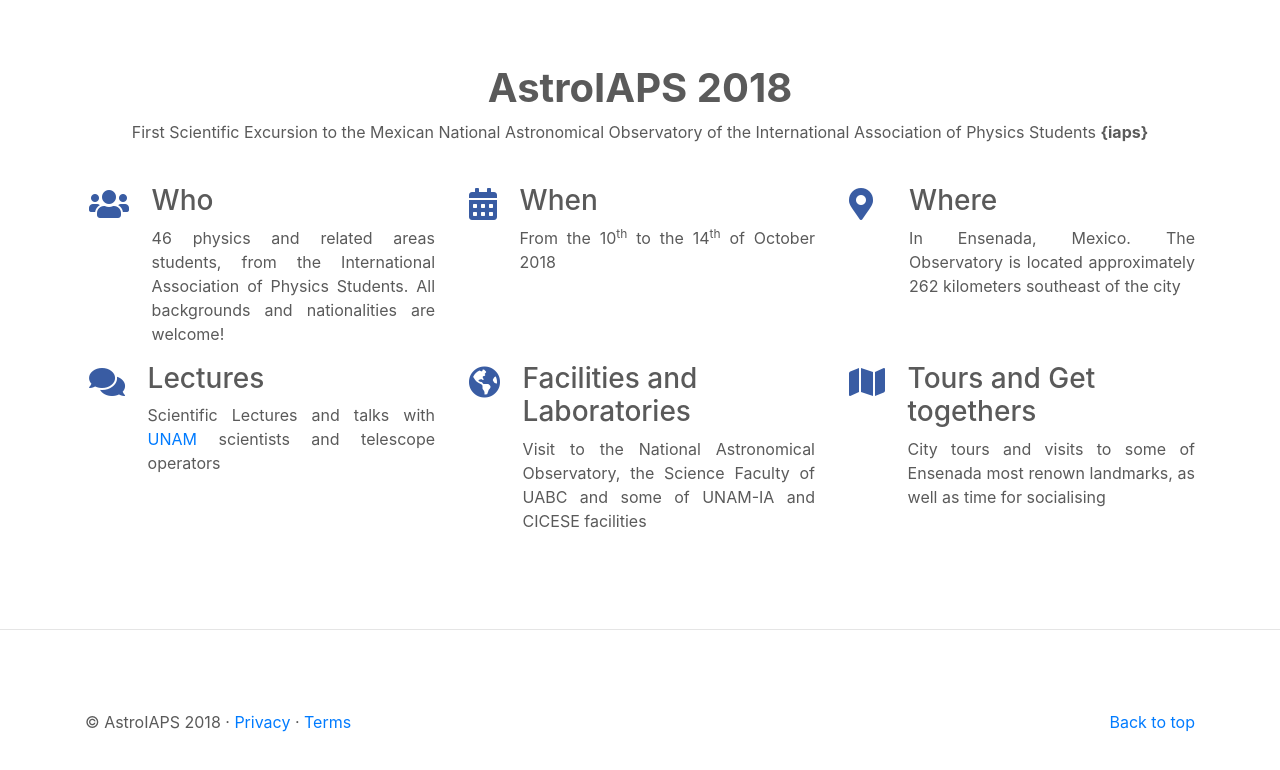
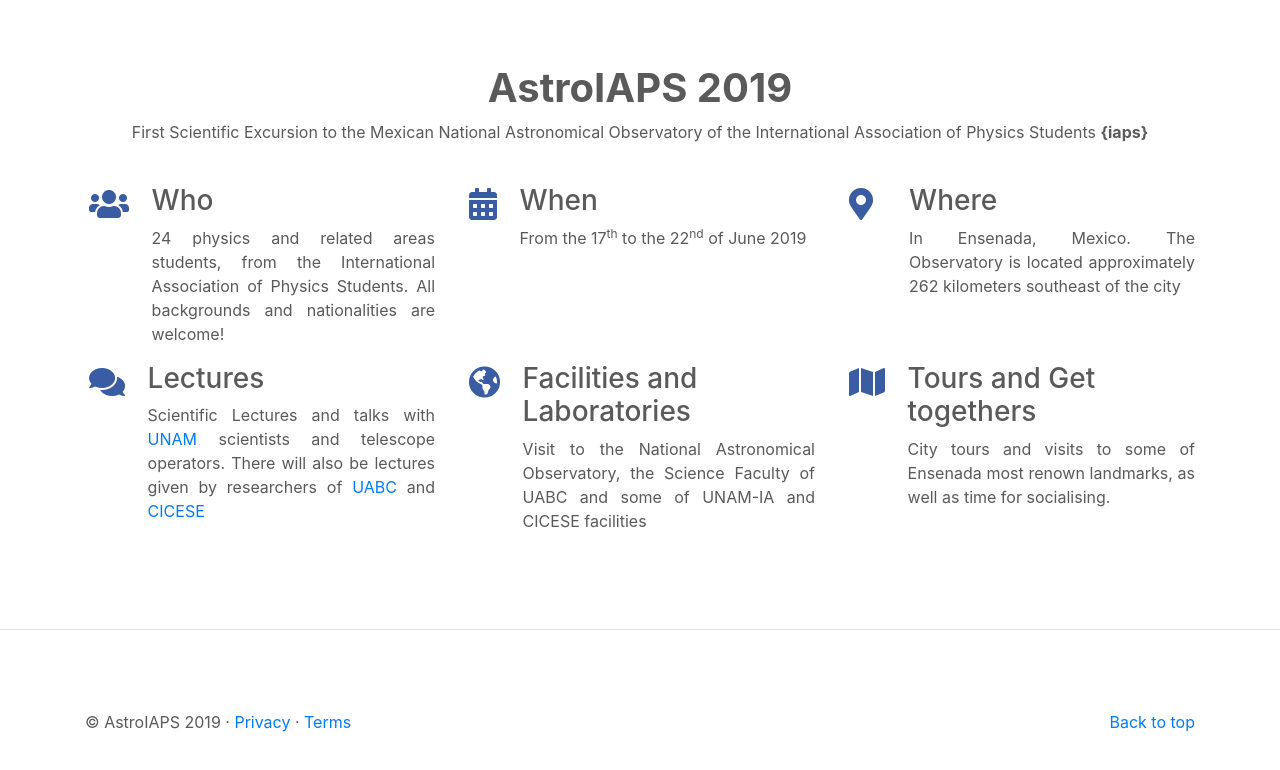
Before and after one commit to Soto2K1/AstroIAPS, a plain HTML site: page index.html in a window 1280 px wide. Shown: the part 560-1330 px from the top of the page. Drawn offline with nearby package versions, Linux system fonts and the light colour scheme.

Commit message:
Update: AstroIAPS 2019

```diff
--- a/index.html
+++ b/index.html
@@ -7,7 +7,7 @@
     <meta name="author" content="SCJ Ensenada">
     <link rel="icon" href="favicon.ico">
 
-    <title>AstroIAPS</title>
+    <title>AstroIAPS 2019</title>
 
     <!-- Font Awesome -->
     <link rel="stylesheet" href="https://use.fontawesome.com/releases/v5.2.0/css/all.css" integrity="sha384-hWVjflwFxL6sNzntih27bfxkr27PmbbK/iSvJ+a4+0owXq79v+lsFkW54bOGbiDQ" crossorigin="anonymous">
@@ -115,7 +115,7 @@
             <div class="col-md-12">
               <div class="section-heading-title">
                 <center>
-                  <h1><b>AstroIAPS 2018</b></h1>
+                  <h1><b>AstroIAPS 2019</b></h1>
                 <p>First Scientific Excursion to the Mexican National Astronomical Observatory of the International Association of Physics Students <b>{iaps}</b></p><br/>
                 </center>
               </div>
@@ -130,7 +130,7 @@
                   </div>
                   <div class="media-body">
                     <h3>Who</h3>
-                    <p style="text-align:justify">46 physics and related areas students, from the International Association of Physics Students. All backgrounds and nationalities are welcome!</p>
+                    <p style="text-align:justify">24 physics and related areas students, from the International Association of Physics Students. All backgrounds and nationalities are welcome!</p>
                   </div>
                 </div>
               </div>
@@ -143,7 +143,7 @@
                   </div>
                   <div class="media-body">
                     <h3>When</h3>
-                    <p style="text-align:justify">From the 10<sup>th</sup> to the 14<sup>th</sup> of October 2018</p>
+                    <p style="text-align:justify">From the 17<sup>th</sup> to the 22<sup>nd</sup> of June 2019</p>
                   </div>
                 </div>
               </div>
@@ -170,7 +170,7 @@
                   </div>
                   <div class="media-body">
                     <h3>Lectures</h3>
-                    <p style="text-align:justify">Scientific Lectures and talks with <a href="http://www.astroscu.unam.mx/IA/index.php?lang=en" target="_blank">UNAM</a> scientists and telescope operators</p>
+                    <p style="text-align:justify">Scientific Lectures and talks with <a href="http://www.astroscu.unam.mx/IA/index.php?lang=en" target="_blank">UNAM</a> scientists and telescope operators. There will also be lectures given by researchers of <a href="http://fc.ens.uabc.mx/" target="_blank">UABC</a> and <a href="https://www.cicese.edu.mx/" target="_blank">CICESE</a></p>
                   </div>
                 </div>
               </div>
@@ -183,7 +183,7 @@
                   </div>
                   <div class="media-body">
                     <h3>Facilities and Laboratories</h3>
-                    <p style="text-align:justify">Visit to the National Astronomical Observatory, the Science Faculty of UABC and some of UNAM-IA and CICESE facilities</p>
+                    <p style="text-align:justify">Visit to the National Astronomical Observatory, the Science Faculty of UABC and some of UNAM-IA and CICESE facilities </p>
                   </div>
                 </div>
               </div>
@@ -196,7 +196,7 @@
                   </div>
                   <div class="media-body">
                     <h3>Tours and Get togethers</h3>
-                    <p style="text-align:justify">City tours and visits to some of Ensenada most renown landmarks, as well as time for socialising</p>
+                    <p style="text-align:justify">City tours and visits to some of Ensenada most renown landmarks, as well as time for socialising. </p>
                   </div>
                 </div>
               </div>
@@ -211,7 +211,7 @@
       <!-- FOOTER -->
       <footer class="container">
         <p class="float-right"><a href="#">Back to top</a></p>
-        <p>&copy; AstroIAPS 2018 &middot; <a href="https://www.iaps.info/privacy-notice/">Privacy</a> &middot; <a href="https://www.iaps.info/wp-content/uploads/2007/11/IAPS_termsandconditions.pdf">Terms</a></p>
+        <p>&copy; AstroIAPS 2019 &middot; <a href="https://www.iaps.info/privacy-notice/">Privacy</a> &middot; <a href="https://www.iaps.info/wp-content/uploads/2007/11/IAPS_termsandconditions.pdf">Terms</a></p>
       </footer>
     </main>
 
```
